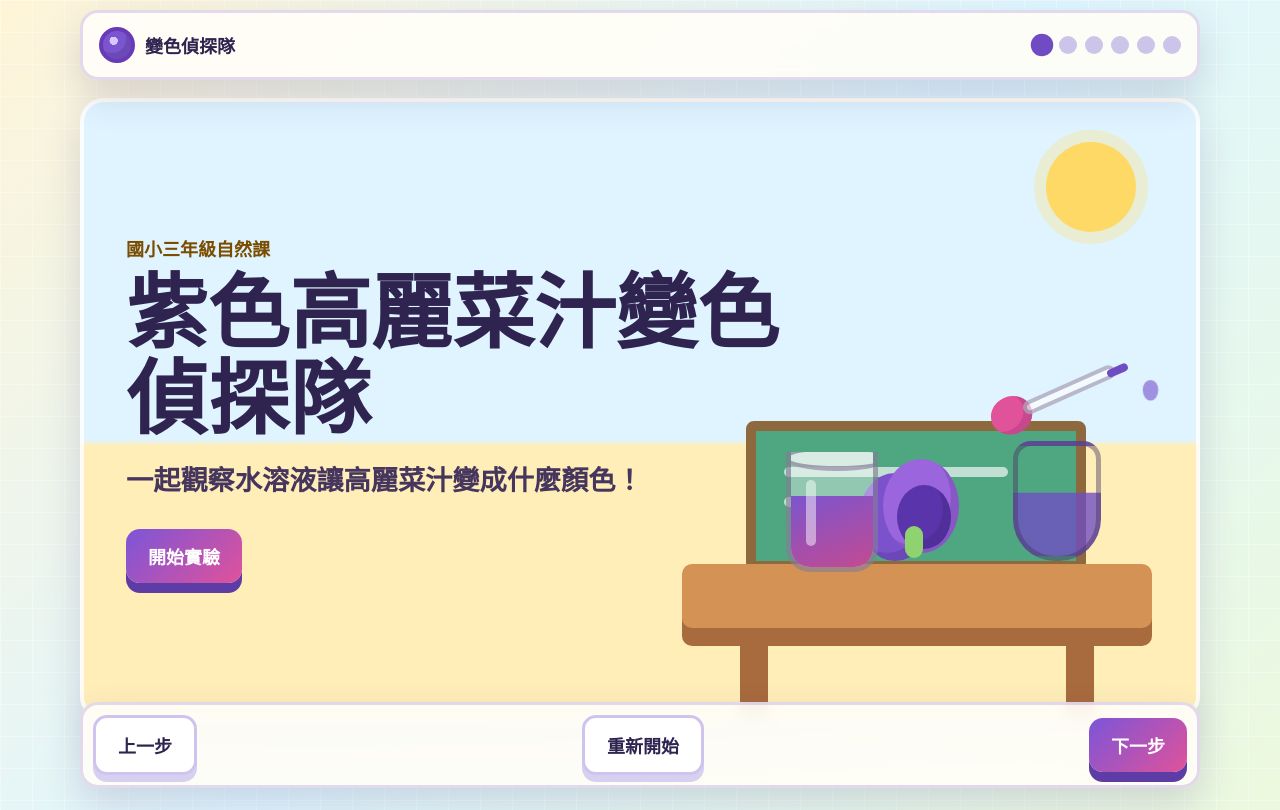
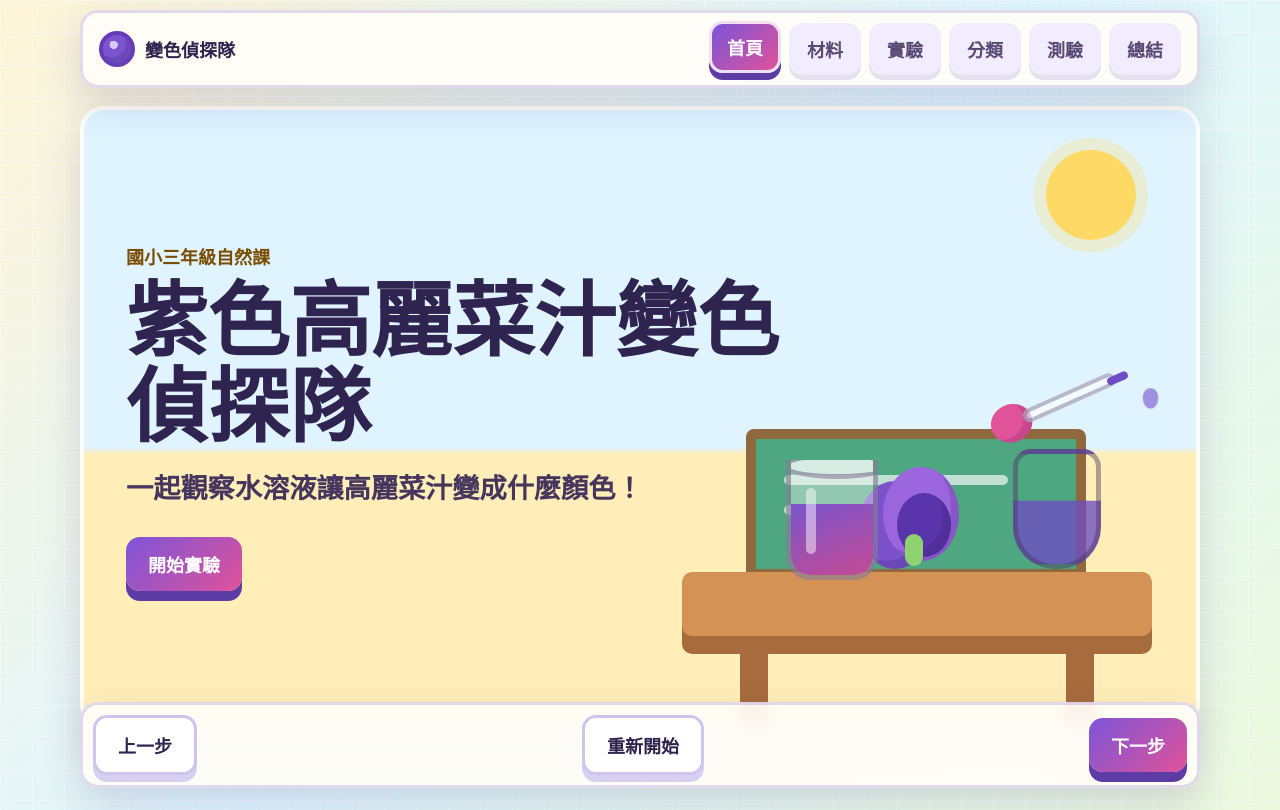
Before and after one commit to prayer168/acid-base-indicator, a plain HTML site: page index.html in a window 1280 px wide. Drawn offline with Linux system fonts and the light colour scheme.

Commit message:
Replace step dots with lesson tabs

```diff
--- a/index.html
+++ b/index.html
@@ -12,13 +12,13 @@
       <span class="brand-icon" aria-hidden="true"></span>
       <span>變色偵探隊</span>
     </a>
-    <nav class="step-dots" aria-label="學習步驟">
-      <button class="dot is-active" type="button" data-go="0" aria-label="首頁"></button>
-      <button class="dot" type="button" data-go="1" aria-label="材料介紹"></button>
-      <button class="dot" type="button" data-go="2" aria-label="互動實驗"></button>
-      <button class="dot" type="button" data-go="3" aria-label="顏色分類任務"></button>
-      <button class="dot" type="button" data-go="4" aria-label="小測驗"></button>
-      <button class="dot" type="button" data-go="5" aria-label="學習總結"></button>
+    <nav class="lesson-tabs" aria-label="學習步驟頁籤">
+      <button class="lesson-tab is-active" type="button" data-go="0" aria-current="page">首頁</button>
+      <button class="lesson-tab" type="button" data-go="1">材料</button>
+      <button class="lesson-tab" type="button" data-go="2">實驗</button>
+      <button class="lesson-tab" type="button" data-go="3">分類</button>
+      <button class="lesson-tab" type="button" data-go="4">測驗</button>
+      <button class="lesson-tab" type="button" data-go="5">總結</button>
     </nav>
   </header>
 
--- a/script.js
+++ b/script.js
@@ -1,5 +1,5 @@
 const pages = Array.from(document.querySelectorAll(".page"));
-const dots = Array.from(document.querySelectorAll(".dot"));
+const lessonTabs = Array.from(document.querySelectorAll(".lesson-tab"));
 const liquid = document.querySelector("#liquid");
 const experimentFeedback = document.querySelector("#experiment-feedback");
 const solutionButtons = document.querySelector("#solution-buttons");
@@ -210,8 +210,14 @@ function showPage(index) {
   pages.forEach((page, pageIndex) => {
     page.classList.toggle("is-current", pageIndex === currentPage);
   });
-  dots.forEach((dot, dotIndex) => {
-    dot.classList.toggle("is-active", dotIndex === currentPage);
+  lessonTabs.forEach((tab, tabIndex) => {
+    const isCurrentTab = tabIndex === currentPage;
+    tab.classList.toggle("is-active", isCurrentTab);
+    if (isCurrentTab) {
+      tab.setAttribute("aria-current", "page");
+    } else {
+      tab.removeAttribute("aria-current");
+    }
   });
   prevStepButton.disabled = currentPage === 0;
   nextStepButton.textContent = currentPage === pages.length - 1 ? "回到首頁" : "下一步";
@@ -464,8 +470,8 @@ showPage(0);
 
 document.querySelector("[data-start]").addEventListener("click", () => showPage(1));
 
-dots.forEach((dot) => {
-  dot.addEventListener("click", () => showPage(Number(dot.dataset.go)));
+lessonTabs.forEach((tab) => {
+  tab.addEventListener("click", () => showPage(Number(tab.dataset.go)));
 });
 
 solutionButtons.addEventListener("click", (event) => {
--- a/style.css
+++ b/style.css
@@ -96,23 +96,37 @@ summary:focus-visible {
   box-shadow: inset -5px -6px 0 rgba(50, 25, 95, 0.2);
 }
 
-.step-dots {
+.lesson-tabs {
   display: flex;
+  flex: 1 1 auto;
+  justify-content: flex-end;
   gap: 8px;
+  min-width: 0;
 }
 
-.dot {
-  width: 18px;
-  aspect-ratio: 1;
-  border-radius: 50%;
-  background: #cdc4e9;
-  transition: transform 160ms ease, background 160ms ease;
+.lesson-tab {
+  min-height: 46px;
+  padding: 10px 15px;
+  border: 3px solid transparent;
+  border-radius: 14px;
+  color: #594a74;
+  background: #f2ecff;
+  font-weight: 900;
+  white-space: nowrap;
+  box-shadow: 0 5px 0 rgba(111, 76, 195, 0.16);
+  transition: transform 160ms ease, color 160ms ease, background 160ms ease, box-shadow 160ms ease;
 }
 
-.dot:hover,
-.dot.is-active {
-  background: var(--purple);
-  transform: scale(1.25);
+.lesson-tab:hover,
+.lesson-tab.is-active {
+  color: #fff;
+  background: linear-gradient(135deg, #7c55d8, #e0529a);
+  box-shadow: 0 7px 0 #5e3ca6;
+  transform: translateY(-2px);
+}
+
+.lesson-tab.is-active {
+  border-color: rgba(255, 255, 255, 0.82);
 }
 
 main {
@@ -1015,9 +1029,19 @@ h3 {
     flex-direction: column;
   }
 
-  .step-dots {
+  .lesson-tabs {
     width: 100%;
-    justify-content: space-between;
+    justify-content: flex-start;
+    overflow-x: auto;
+    padding: 4px 2px 9px;
+    scrollbar-width: thin;
+    scroll-snap-type: x proximity;
+  }
+
+  .lesson-tab {
+    flex: 0 0 auto;
+    min-width: 86px;
+    scroll-snap-align: start;
   }
 
   .experiment-layout,
```
